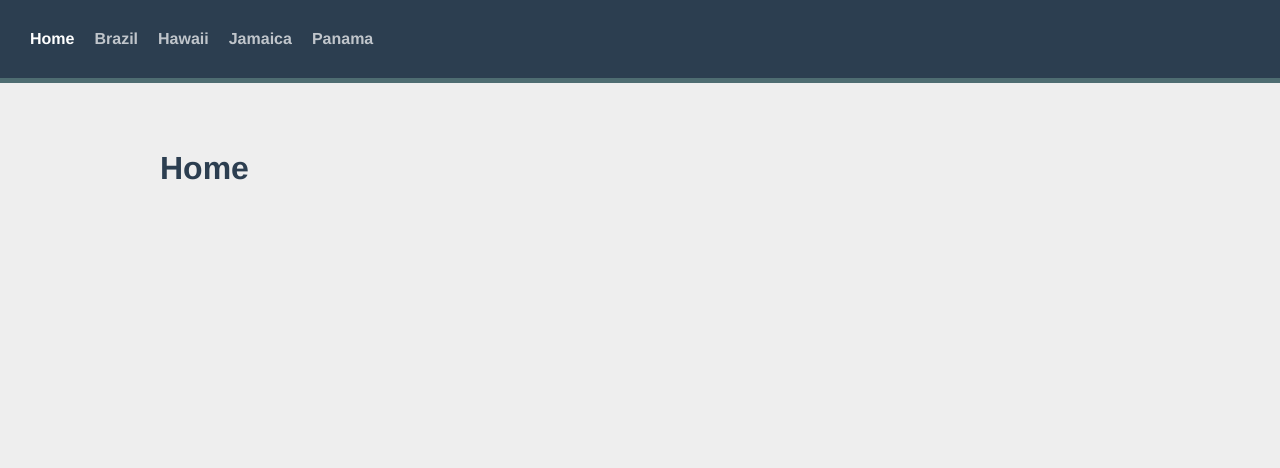
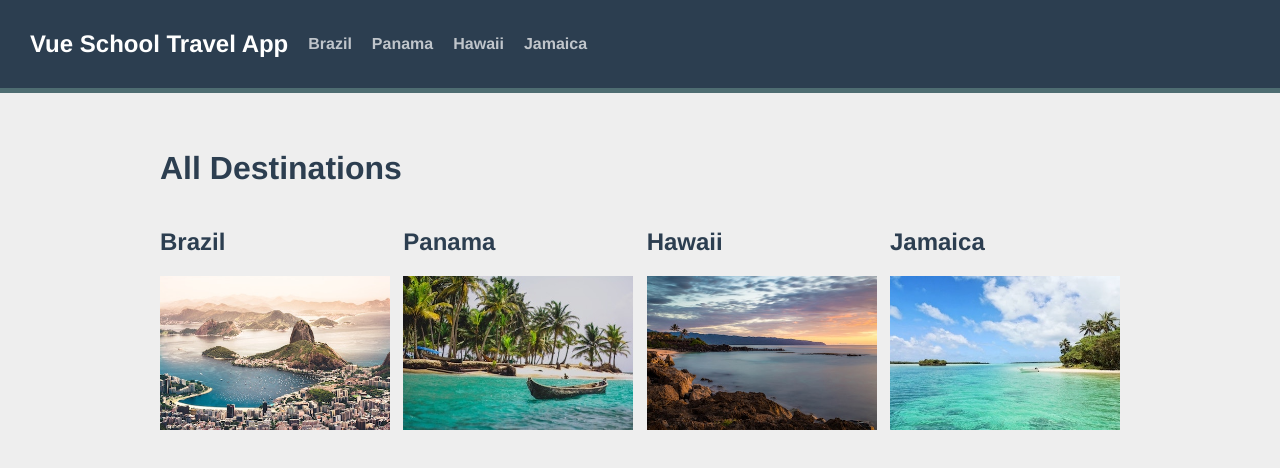
Before and after one commit to holynacll/dev-vue-router, a Vue app: page / in a window 1280 px wide. Shown: the top 468 px of the page. Built offline with nearby package versions, Linux system fonts and the light colour scheme.

Commit message:
reacting to param changes - vue page key and  route params for change the initData

```diff
--- a/public/index.html
+++ b/public/index.html
@@ -5,7 +5,7 @@
     <meta http-equiv="X-UA-Compatible" content="IE=edge">
     <meta name="viewport" content="width=device-width,initial-scale=1.0">
     <link rel="icon" href="<%= BASE_URL %>favicon.ico">
-    <link rel="stylesheet" href="./main.css">
+    <link rel="stylesheet" href="/main.css">
     <title><%= htmlWebpackPlugin.options.title %></title>
   </head>
   <body>
--- a/src/App.vue
+++ b/src/App.vue
@@ -1,12 +1,12 @@
 <template>
-  <div id="nav">
-    <router-link to="/">Home</router-link>
-    <router-link to="/brazil">Brazil</router-link>
-    <router-link to="/hawaii">Hawaii</router-link>
-    <router-link to="/jamaica">Jamaica</router-link>
-    <router-link to="/panama">Panama</router-link>
-  </div>
+  <TheNavigation />
   <div class="container">
-    <router-view />
+    <router-view :key="$route.path" />
   </div>
 </template>
+<script>
+import TheNavigation from "@/components/TheNavigation.vue";
+export default {
+  components: { TheNavigation },
+};
+</script>
--- /dev/null
+++ b/src/components/TheNavigation.vue
@@ -0,0 +1,28 @@
+<template>
+  <div id="nav">
+    <router-link id="logo" to="/">Vue School Travel App</router-link>
+    <router-link
+      v-for="destination in destinations"
+      :key="destination.id"
+      :to="{
+        name: 'destination.show',
+        params: {
+          id: destination.id,
+          slug: destination.slug,
+        },
+      }"
+    >
+      {{ destination.name }}
+    </router-link>
+  </div>
+</template>
+<script>
+import sourceData from "@/data.json";
+export default {
+  data() {
+    return {
+      destinations: sourceData.destinations,
+    };
+  },
+};
+</script>
--- a/src/router/index.js
+++ b/src/router/index.js
@@ -8,31 +8,12 @@ const routes = [
     component: HomeView,
   },
   {
-    path: "/brazil",
-    name: "brazil",
-    // route level code-splitting
-    // this generates a separate chunk (about.[hash].js) for this route
-    // which is lazy-loaded when the route is visited.
+    path: "/destination/:id/:slug",
+    name: "destination.show",
     component: () =>
-      import(/* webpackChunkName: "brazil" */ "../views/BrazilView.vue"),
-  },
-  {
-    path: "/hawaii",
-    name: "hawaii",
-    component: () =>
-      import(/* webpackChunkName: "hawaii" */ "../views/HawaiiView.vue"),
-  },
-  {
-    path: "/jamaica",
-    name: "jamaica",
-    component: () =>
-      import(/* webpackChunkName: "jamaica" */ "../views/JamaicaView.vue"),
-  },
-  {
-    path: "/panama",
-    name: "panama",
-    component: () =>
-      import(/* webpackChunkName: "panama" */ "../views/PanamaView.vue"),
+      import(
+        /* webpackChunkName: "destination:id" */ "@/views/DestinationShow.vue"
+      ),
   },
 ];
 
--- a/src/views/BrazilView.vue
+++ /dev/null
@@ -1,5 +0,0 @@
-<template>
-  <div class="brazil">
-    <h1>Brazil</h1>
-  </div>
-</template>
--- /dev/null
+++ b/src/views/DestinationShow.vue
@@ -0,0 +1,34 @@
+<template>
+  <section v-if="destination" class="destination">
+    <h1>{{ destination.name }}</h1>
+    <div class="destination-details">
+      <img :src="`/images/${destination.image}`" alt="destination.name" />
+      <p>{{ destination.description }}</p>
+    </div>
+  </section>
+</template>
+<script>
+export default {
+  data() {
+    return {
+      destination: null,
+    };
+  },
+  computed: {
+    destinationId() {
+      return parseInt(this.$route.params.id);
+    },
+  },
+  methods: {
+    async initData() {
+      const response = await fetch(
+        `https://travel-dummy-api.netlify.app/${this.$route.params.slug}.json`
+      );
+      this.destination = await response.json();
+    },
+  },
+  async created() {
+    this.initData();
+  },
+};
+</script>
--- a/src/views/HawaiiView.vue
+++ /dev/null
@@ -1,5 +0,0 @@
-<template>
-  <div class="hawaii">
-    <h1>Hawaii</h1>
-  </div>
-</template>
--- a/src/views/HomeView.vue
+++ b/src/views/HomeView.vue
@@ -1,5 +1,31 @@
 <template>
   <div class="home">
-    <h1>Home</h1>
+    <h1>All Destinations</h1>
+    <div class="destinations">
+      <router-link
+        v-for="destination in destinations"
+        :key="destination.id"
+        :to="{
+          name: 'destination.show',
+          params: {
+            id: destination.id,
+            slug: destination.slug,
+          },
+        }"
+      >
+        <h2>{{ destination.name }}</h2>
+        <img :src="`/images/${destination.image}`" :alt="destination.name" />
+      </router-link>
+    </div>
   </div>
 </template>
+<script>
+import sourceData from "@/data.json";
+export default {
+  data() {
+    return {
+      destinations: sourceData.destinations,
+    };
+  },
+};
+</script>
--- a/src/views/JamaicaView.vue
+++ /dev/null
@@ -1,5 +0,0 @@
-<template>
-  <div class="jamaica">
-    <h1>Jamaica</h1>
-  </div>
-</template>
--- a/src/views/PanamaView.vue
+++ /dev/null
@@ -1,5 +0,0 @@
-<template>
-  <div class="panama">
-    <h1>panama</h1>
-  </div>
-</template>
```
